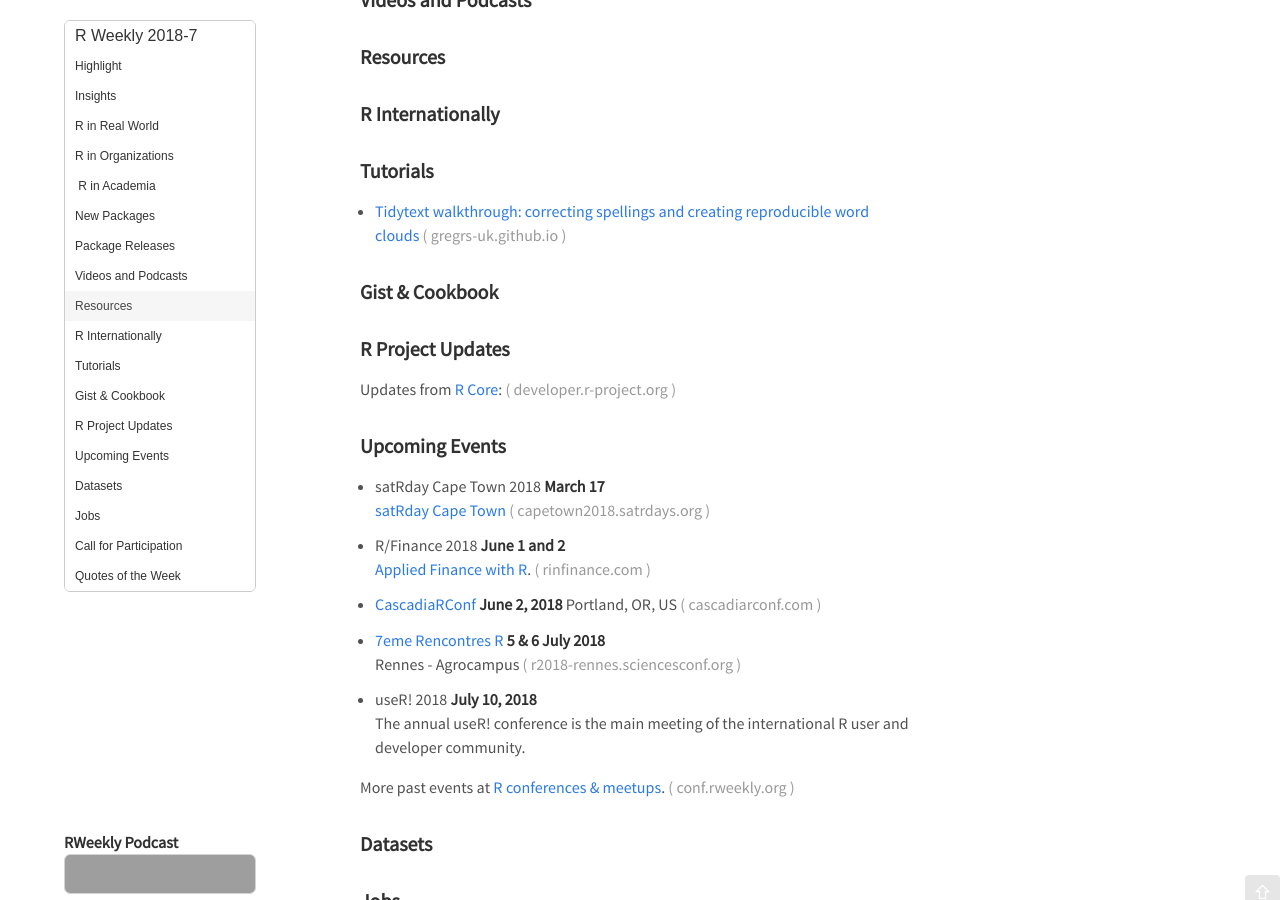
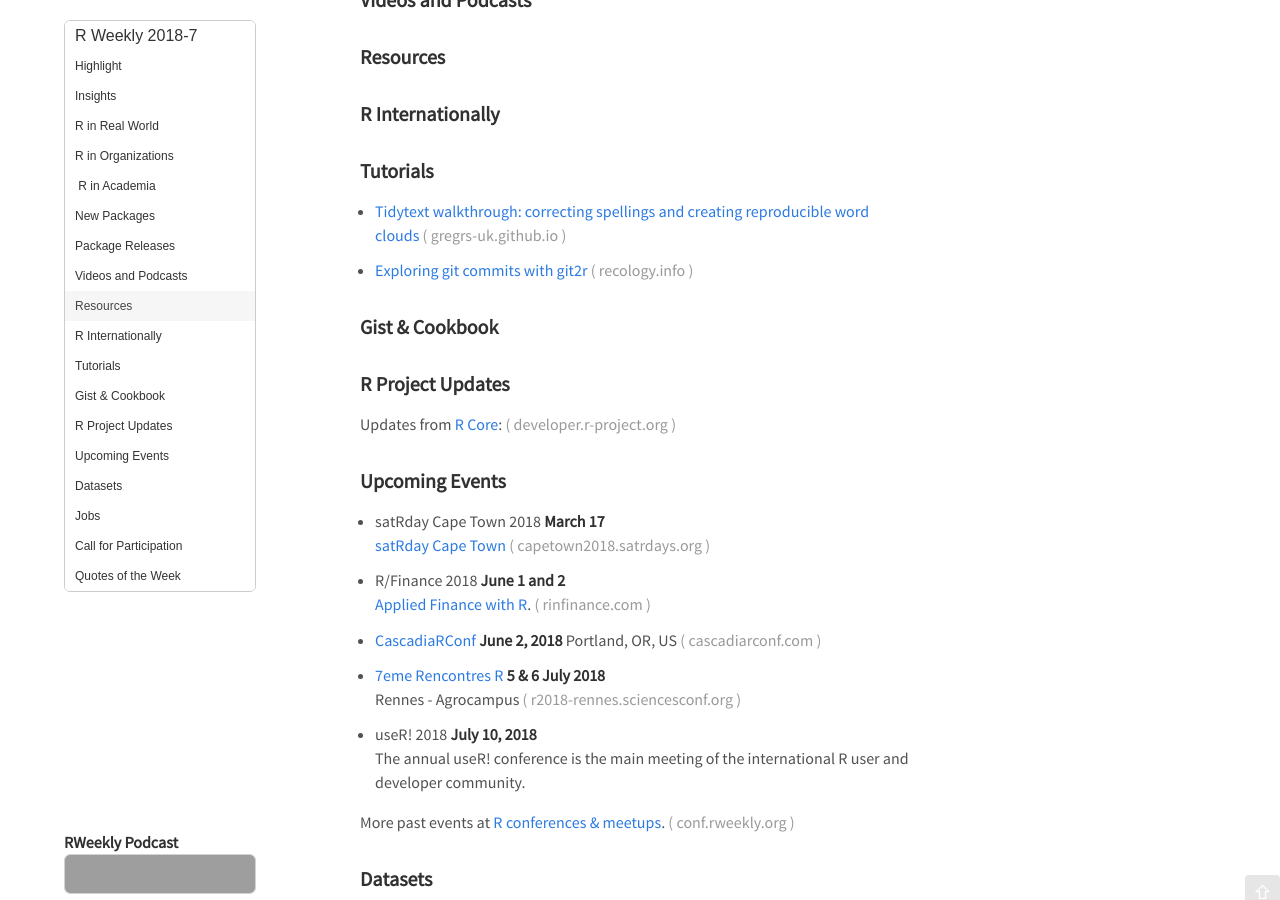
Before and after one commit to rweekly/rweekly.org, a Jekyll site: the page built from draft.md, in a window 1280 px wide and 900 px high, scrolled down 792 px. Built offline with Jekyll 4.4.1, drawn with Linux system fonts in a browser that asks for light colours; emoji names are drawn with the system emoji font; comment, search, counter and statistics services are not loaded; grey boxes are pictures that could not be loaded.

Commit message:
Update draft.md

```diff
--- a/draft.md
+++ b/draft.md
@@ -62,6 +62,8 @@
 
 + [Tidytext walkthrough: correcting spellings and creating reproducible word clouds](https://gregrs-uk.github.io/2018-02-03/tidytext-walkthrough-correcting-spellings-reproducible-word-clouds/)
 
++ [Exploring git commits with git2r](https://recology.info/2018/02/git-commits/)
+
 <!--<div class="post-more-begin"></div><div class="post-more-end"></div>-->
 
 ### Gist & Cookbook
```
